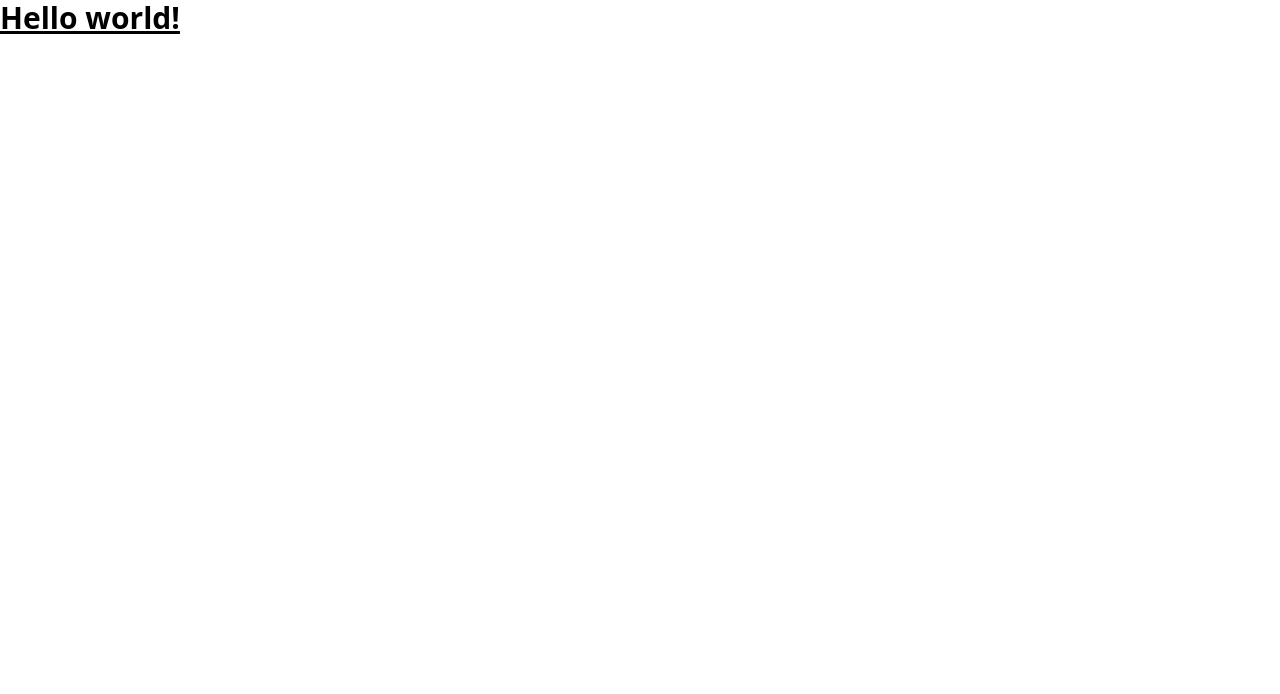
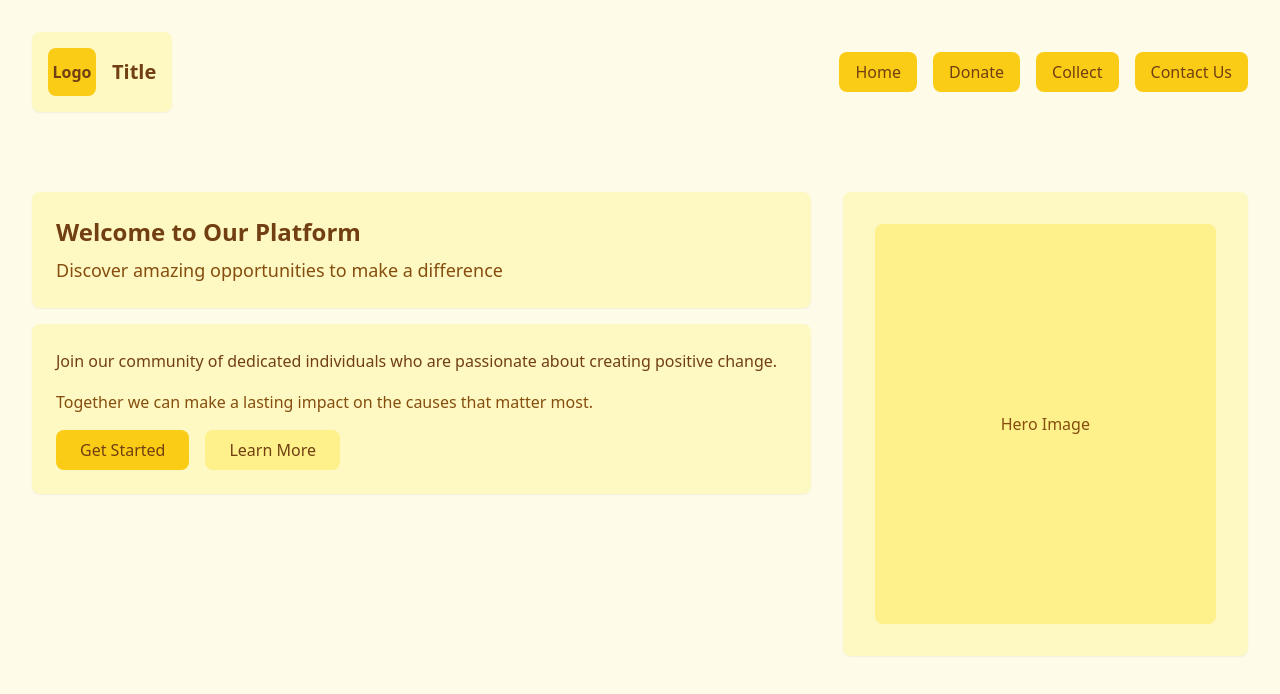
Before and after one commit to AskitEndo/Hyjal2, a React (Vite) app in the folder Client/: page / in a window 1280 px wide. Shown: the top 694 px of the page. Built offline with nearby package versions, Linux system fonts and the light colour scheme.

Commit message:
"something"

```diff
--- a/Client/package.json
+++ b/Client/package.json
@@ -11,7 +11,8 @@
   },
   "dependencies": {
     "react": "^18.3.1",
-    "react-dom": "^18.3.1"
+    "react-dom": "^18.3.1",
+    "react-router-dom": "^6.27.0"
   },
   "devDependencies": {
     "@eslint/js": "^9.13.0",
--- a/Client/src/App.jsx
+++ b/Client/src/App.jsx
@@ -1,15 +1,26 @@
-import { useState } from "react";
-import reactLogo from "./assets/react.svg";
-import viteLogo from "/vite.svg";
-import "./App.css";
+import React from 'react';
+import { BrowserRouter as Router, Routes, Route } from 'react-router-dom';
+import Navbar from './components/Navbar';
+import Home from './pages/Home';
+import Donate from './pages/Donate';
+import Collect from './pages/Collect';
+import ContactUs from './pages/ContactUs';
 
 function App() {
-  const [count, setCount] = useState(0);
-
   return (
-    <>
-      <h1 className="text-3xl font-bold underline">Hello world!</h1>
-    </>
+    <Router>
+      <div className="min-h-screen bg-yellow-50">
+        <Navbar />
+        <main>
+          <Routes>
+            <Route path="/" element={<Home />} />
+            <Route path="/donate" element={<Donate />} />
+            <Route path="/collect" element={<Collect />} />
+            <Route path="/contact" element={<ContactUs />} />
+          </Routes>
+        </main>
+      </div>
+    </Router>
   );
 }
 
--- /dev/null
+++ b/Client/src/components/HeroSection.jsx
@@ -0,0 +1,42 @@
+import React from 'react';
+
+const HeroSection = () => {
+  return (
+    <main className="max-w-7xl mx-auto px-8 py-12">
+      <div className="flex space-x-8">
+        <section className="flex flex-col space-y-4 flex-1">
+          <div className="bg-yellow-100 p-6 rounded-lg shadow-sm">
+            <h2 className="text-2xl font-bold text-yellow-900 mb-2">Welcome to Our Platform</h2>
+            <p className="text-yellow-800 text-lg">Discover amazing opportunities to make a difference</p>
+          </div>
+          <div className="bg-yellow-100 p-6 rounded-lg shadow-sm">
+            <p className="text-yellow-900 mb-4 leading-relaxed">
+              Join our community of dedicated individuals who are passionate about creating positive change.
+            </p>
+            <p className="text-yellow-800 mb-4">
+              Together we can make a lasting impact on the causes that matter most.
+            </p>
+            <div className="flex space-x-4">
+              <button className="bg-yellow-400 px-6 py-2 rounded-lg text-yellow-900 font-medium hover:bg-yellow-500 transition-colors duration-200">
+                Get Started
+              </button>
+              <button className="bg-yellow-200 px-6 py-2 rounded-lg text-yellow-900 font-medium hover:bg-yellow-300 transition-colors duration-200">
+                Learn More
+              </button>
+            </div>
+          </div>
+        </section>
+
+        <div className="w-1/3">
+          <div className="bg-yellow-100 p-8 rounded-lg shadow-sm h-full">
+            <div className="bg-yellow-200 h-full rounded-lg flex items-center justify-center min-h-[400px]">
+              <span className="text-yellow-800 font-medium">Hero Image</span>
+            </div>
+          </div>
+        </div>
+      </div>
+    </main>
+  );
+};
+
+export default HeroSection;
--- a/Client/src/components/Navbar.jsx
+++ b/Client/src/components/Navbar.jsx
@@ -1,11 +1,33 @@
-import React from 'react'
+import React from 'react';
+import { Link } from 'react-router-dom';
 
-function Navbar() {
+const Navbar = () => {
   return (
-    <div>
-      This is Navbar
-    </div>
-  )
-}
+    <header className="bg-yellow-50 p-8">
+      <div className="max-w-7xl mx-auto flex justify-between items-center">
+        <div className="flex items-center space-x-4 bg-yellow-100 p-4 rounded-lg shadow-sm hover:shadow-md transition-shadow duration-200">
+          <div className="bg-yellow-400 h-12 w-12 flex items-center justify-center rounded-lg font-semibold text-yellow-900">
+            Logo
+          </div>
+          <h1 className="text-xl font-bold text-yellow-900">Title</h1>
+        </div>
+        <nav className="flex space-x-4">
+          <Link to="/" className="bg-yellow-400 px-4 py-2 rounded-lg text-yellow-900 font-medium hover:bg-yellow-500 transition-colors duration-200">
+            Home
+          </Link>
+          <Link to="/donate" className="bg-yellow-400 px-4 py-2 rounded-lg text-yellow-900 font-medium hover:bg-yellow-500 transition-colors duration-200">
+            Donate
+          </Link>
+          <Link to="/collect" className="bg-yellow-400 px-4 py-2 rounded-lg text-yellow-900 font-medium hover:bg-yellow-500 transition-colors duration-200">
+            Collect
+          </Link>
+          <Link to="/contact" className="bg-yellow-400 px-4 py-2 rounded-lg text-yellow-900 font-medium hover:bg-yellow-500 transition-colors duration-200">
+            Contact Us
+          </Link>
+        </nav>
+      </div>
+    </header>
+  );
+};
 
-export default Navbar
+export default Navbar;
--- /dev/null
+++ b/Client/src/pages/Collect.jsx
@@ -0,0 +1,12 @@
+import React from 'react';
+
+function Collect() {
+  return (
+    <div className="container mx-auto p-4">
+      <h1 className="text-2xl font-bold mb-4">Collect</h1>
+      <p>Information about collection services goes here.</p>
+    </div>
+  );
+}
+
+export default Collect;
--- /dev/null
+++ b/Client/src/pages/ContactUs.jsx
@@ -0,0 +1,13 @@
+import React from 'react';
+
+function ContactUs() {
+  return (
+    <div className="container mx-auto p-4">
+      <h1 className="text-2xl font-bold mb-4">Contact Us</h1>
+      <p>You can reach us through the following methods:</p>
+      {/* Add contact information or a form here */}
+    </div>
+  );
+}
+
+export default ContactUs;
--- /dev/null
+++ b/Client/src/pages/Donate.jsx
@@ -0,0 +1,12 @@
+import React from 'react';
+
+function Donate() {
+  return (
+    <div className="container mx-auto p-4">
+      <h1 className="text-2xl font-bold mb-4">Donate</h1>
+      <p>Here you can find information about how to donate.</p>
+    </div>
+  );
+}
+
+export default Donate;
--- /dev/null
+++ b/Client/src/pages/Home.jsx
@@ -0,0 +1,13 @@
+import React from 'react';
+import HeroSection from '../components/HeroSection';
+
+function Home() {
+  return (
+    <div>
+      <HeroSection />
+      {/* You can add more sections or components here if needed */}
+    </div>
+  );
+}
+
+export default Home;
```
Also changed, not shown: 1 other file (tests, documents, lock files or other folders).
